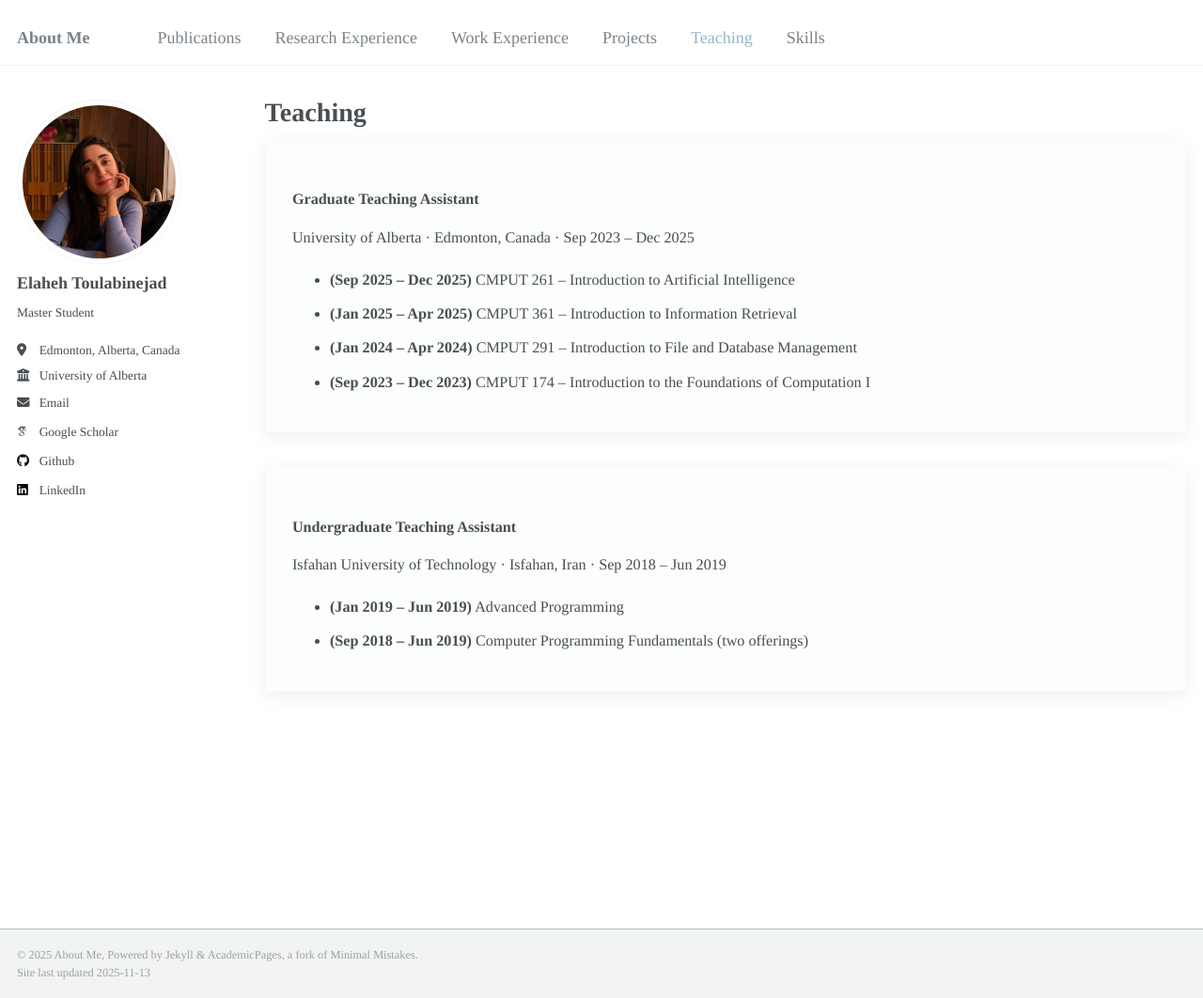
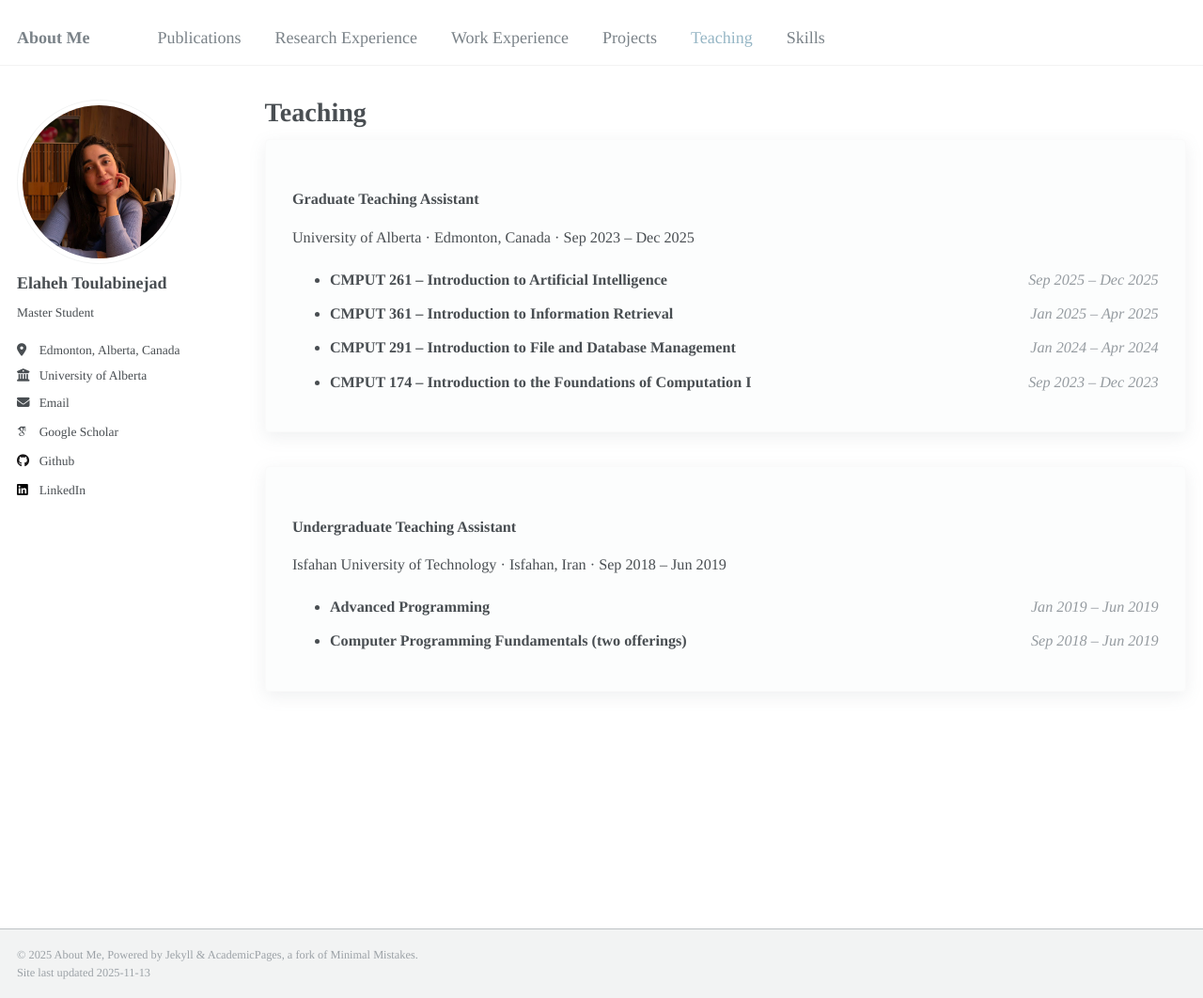
Before and after one commit to ellietoulabi/ellietoulabi.github.io, a Jekyll site: the page built from _pages/teaching.html, in a window 1280 px wide and 1062 px high. Shown: the whole window at 94% size. Built offline with Jekyll 4.4.1, drawn with Linux system fonts in a browser that asks for light colours; some web fonts are replaced.

Commit message:
teaching

```diff
--- a/_pages/teaching.html
+++ b/_pages/teaching.html
@@ -13,16 +13,20 @@
     <p class="teaching-page__meta">University of Alberta · Edmonton, Canada · Sep 2023 – Dec 2025</p>
     <ul>
       <li>
-        <strong>(Sep 2025 – Dec 2025)</strong> CMPUT 261 – Introduction to Artificial Intelligence
+        <strong>CMPUT 261 – Introduction to Artificial Intelligence</strong>
+        <span class="teaching-page__dates">Sep 2025 – Dec 2025</span>
       </li>
       <li>
-        <strong>(Jan 2025 – Apr 2025)</strong> CMPUT 361 – Introduction to Information Retrieval
+        <strong>CMPUT 361 – Introduction to Information Retrieval</strong>
+        <span class="teaching-page__dates">Jan 2025 – Apr 2025</span>
       </li>
       <li>
-        <strong>(Jan 2024 – Apr 2024)</strong> CMPUT 291 – Introduction to File and Database Management
+        <strong>CMPUT 291 – Introduction to File and Database Management</strong>
+        <span class="teaching-page__dates">Jan 2024 – Apr 2024</span>
       </li>
       <li>
-        <strong>(Sep 2023 – Dec 2023)</strong> CMPUT 174 – Introduction to the Foundations of Computation I
+        <strong>CMPUT 174 – Introduction to the Foundations of Computation I</strong>
+        <span class="teaching-page__dates">Sep 2023 – Dec 2023</span>
       </li>
     </ul>
   </section>
@@ -32,10 +36,12 @@
     <p class="teaching-page__meta">Isfahan University of Technology · Isfahan, Iran · Sep 2018 – Jun 2019</p>
     <ul>
       <li>
-        <strong>(Jan 2019 – Jun 2019)</strong> Advanced Programming
+        <strong>Advanced Programming</strong>
+        <span class="teaching-page__dates">Jan 2019 – Jun 2019</span>
       </li>
       <li>
-        <strong>(Sep 2018 – Jun 2019)</strong> Computer Programming Fundamentals (two offerings)
+        <strong>Computer Programming Fundamentals (two offerings)</strong>
+        <span class="teaching-page__dates">Sep 2018 – Jun 2019</span>
       </li>
     </ul>
   </section>
```
